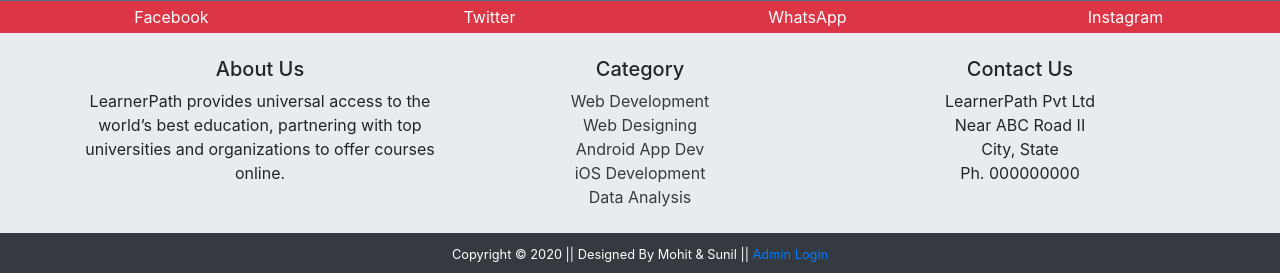
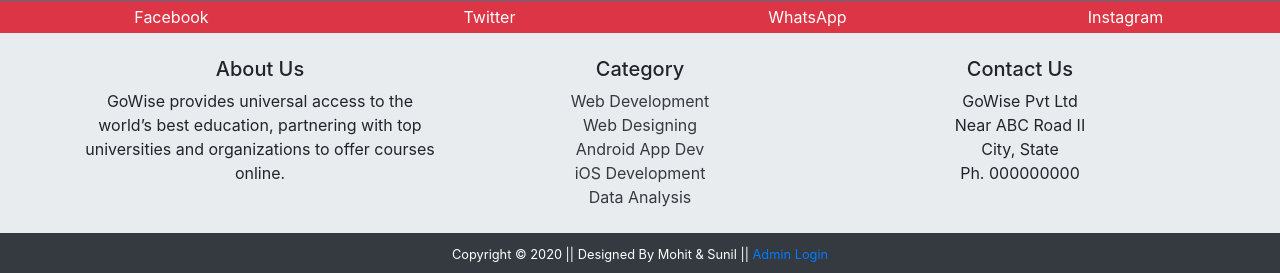
Before and after one commit to MohitBaldawa/GoWise-E_learning-Website, a PHP site: page / in a window 1280 px wide. Shown: the part 2869-3142 px from the top of the page. Run offline with PHP 8.4, Linux system fonts and the light colour scheme; data comes from the database, SQL or seed files in the repository; data that the repository does not hold is empty; some libraries are stand-ins or nearby versions; some web fonts are replaced.

Commit message:
Update index.php

```diff
--- a/index.php
+++ b/index.php
@@ -179,7 +179,7 @@
         <div class="row text-center">
           <div class="col-sm">
             <h5>About Us</h5>
-              <p>LearnerPath provides universal access to the world’s best education, partnering with top universities and organizations to offer courses online.</p>
+              <p>GoWise provides universal access to the world’s best education, partnering with top universities and organizations to offer courses online.</p>
           </div>
           <div class="col-sm">
             <h5>Category</h5>
@@ -191,7 +191,7 @@
           </div>
           <div class="col-sm">
             <h5>Contact Us</h5>
-            <p>LearnerPath Pvt Ltd <br> Near ABC Road II <br> City, State <br> Ph. 000000000 </p>
+            <p>GoWise Pvt Ltd <br> Near ABC Road II <br> City, State <br> Ph. 000000000 </p>
           </div>
         </div>
       </div>
```
